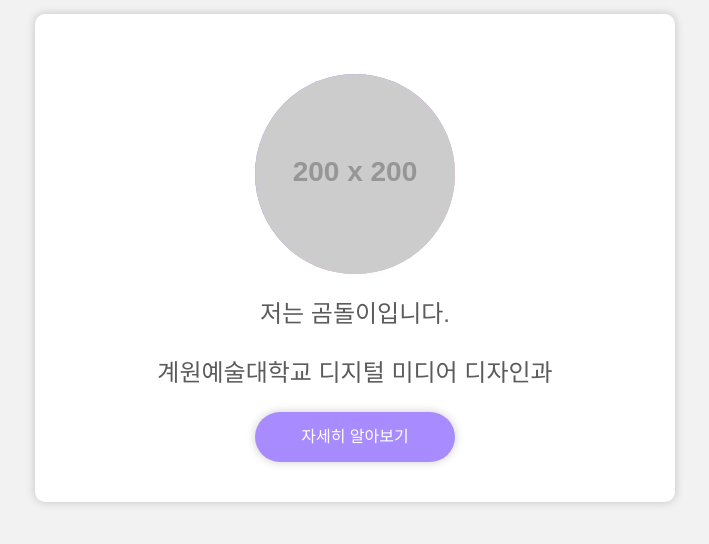
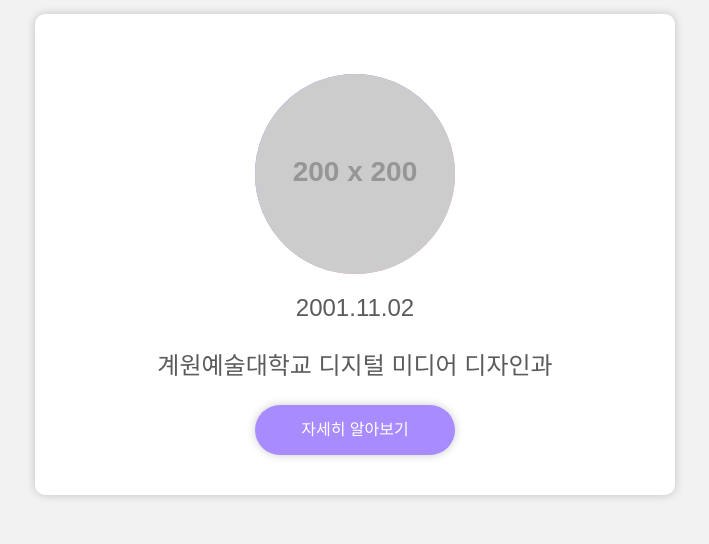
Before and after one commit to jaerim1102/jaerim, a plain HTML site: page index.html in a window 1280 px wide. Shown: the part 168-712 px from the top of the page, without its empty margins (285-994 px from the left). Drawn offline with Linux system fonts and the light colour scheme; placeholder pictures from the web are drawn by us.

Commit message:
Update index.html

```diff
--- a/index.html
+++ b/index.html
@@ -67,7 +67,7 @@
   <h1>김재림</h1>
   <div class="info">
     <img class="profile-img" src="https://via.placeholder.com/200x200" alt="프로필 사진">
-    <p>저는 곰돌이입니다.</p>
+    <p>2001.11.02</p>
     <p>계원예술대학교 디지털 미디어 디자인과</p>
     <a class="btn" href="#">자세히 알아보기</a>
   </div>
```
